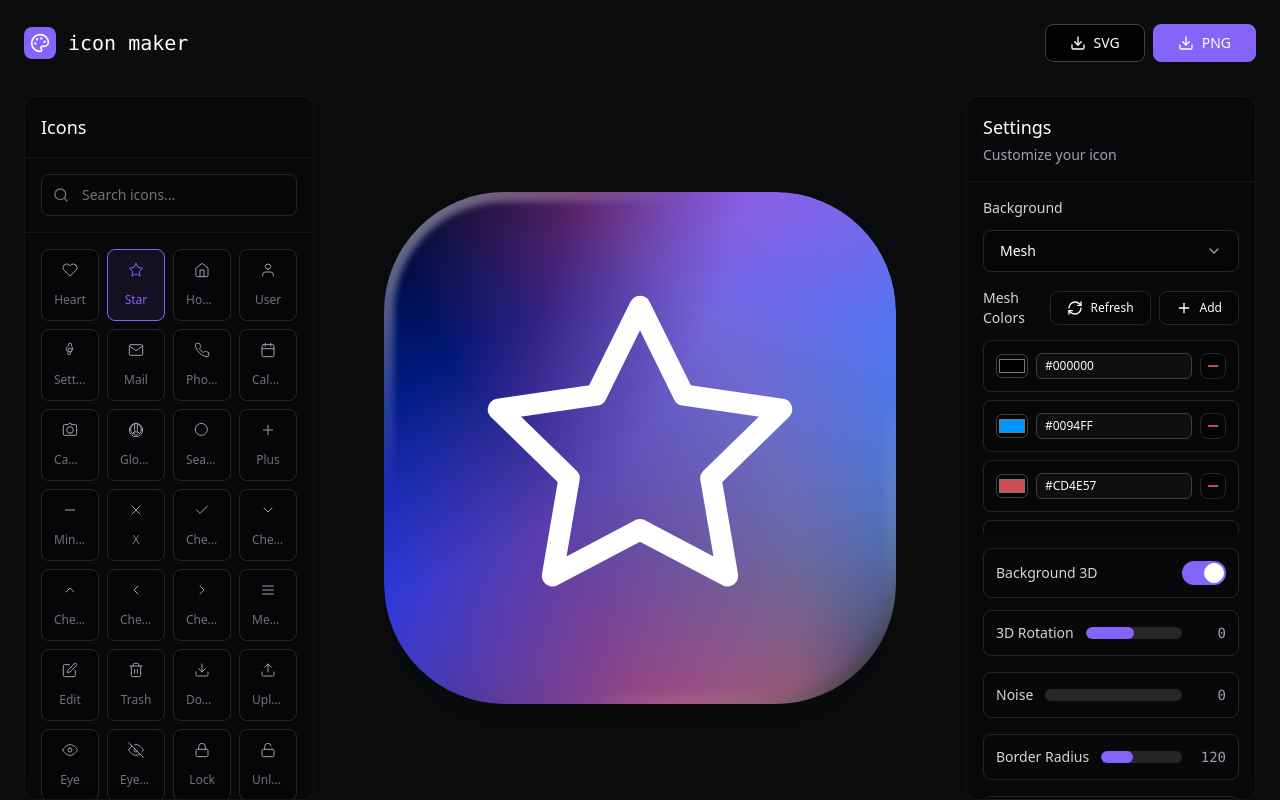
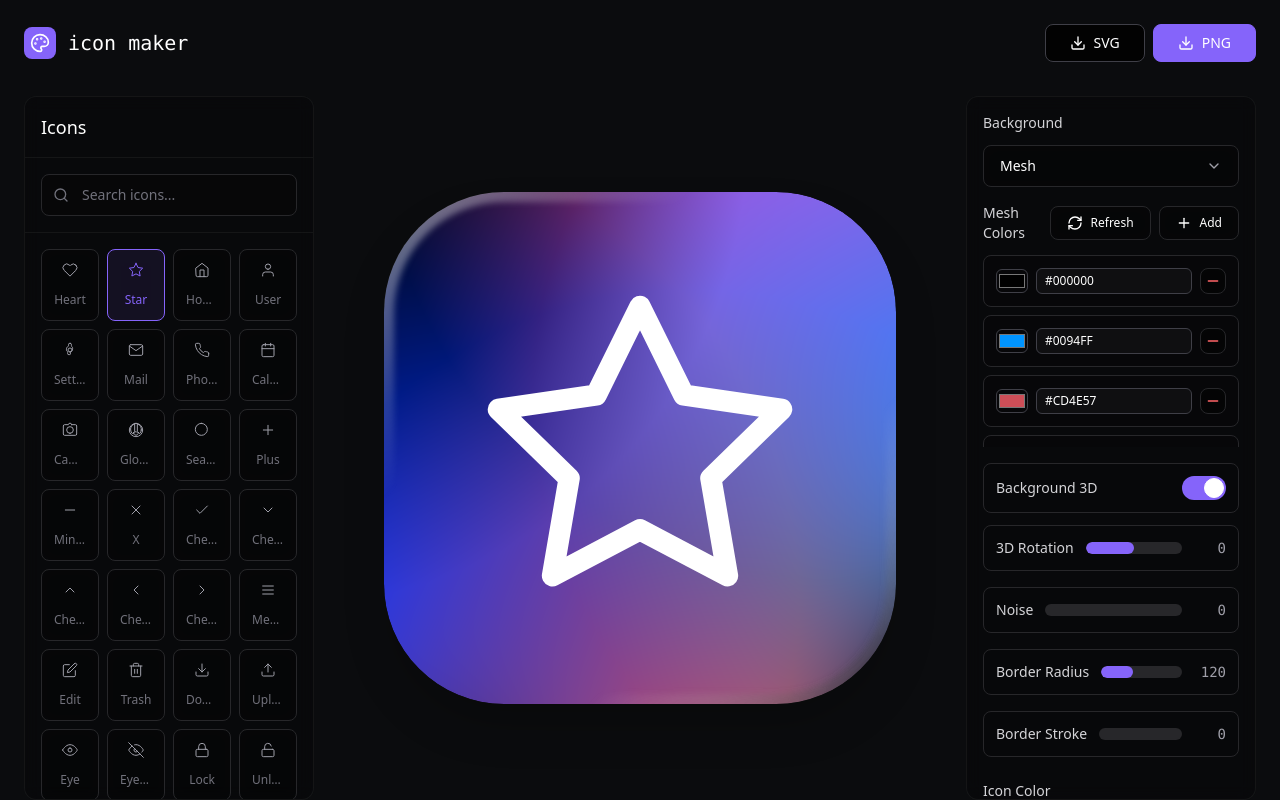
Before and after one commit to gvrciary/zint-icon, a SvelteKit app: page / in a window 1280 px wide. Built offline with nearby package versions, Linux system fonts and the light colour scheme.

Commit message:
chore: remove settings header from sidebar

```diff
--- a/src/routes/+page.svelte
+++ b/src/routes/+page.svelte
@@ -29,11 +29,6 @@
 			<aside
 				class="flex h-full flex-col overflow-hidden rounded-xl border border-white/5 bg-black/20 backdrop-blur-sm lg:col-span-3"
 			>
-				<div class="border-b border-white/5 p-4">
-					<h2 class="text-lg font-medium text-white">Settings</h2>
-					<p class="mt-1 text-sm text-zinc-400">Customize your icon</p>
-				</div>
-
 				<div class="flex-1 space-y-6 overflow-y-auto p-4">
 					<div class="space-y-3">
 						<label for="" class="block text-sm font-medium text-zinc-300"> Background </label>
```
